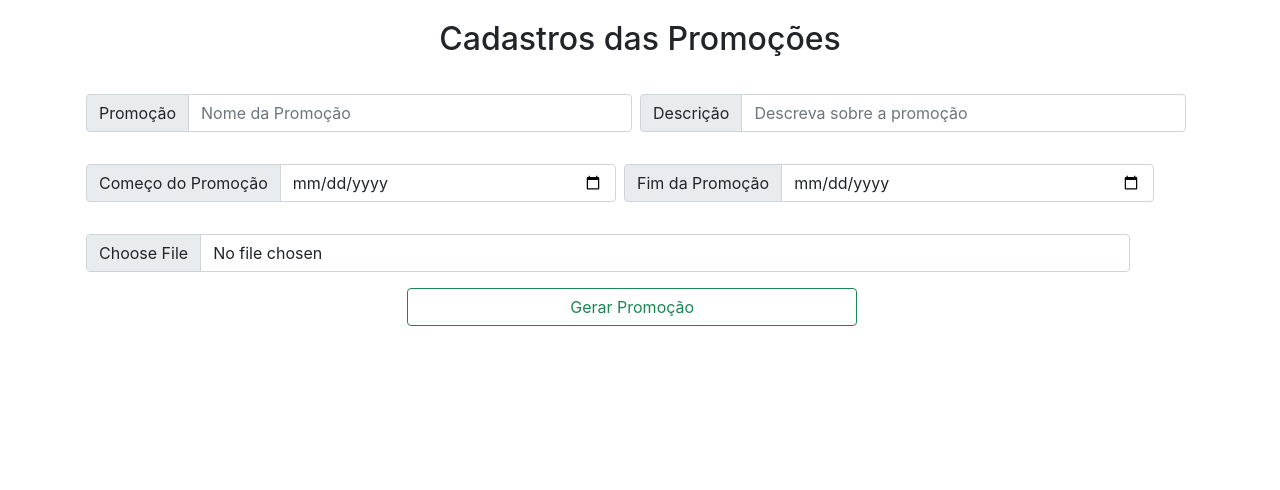
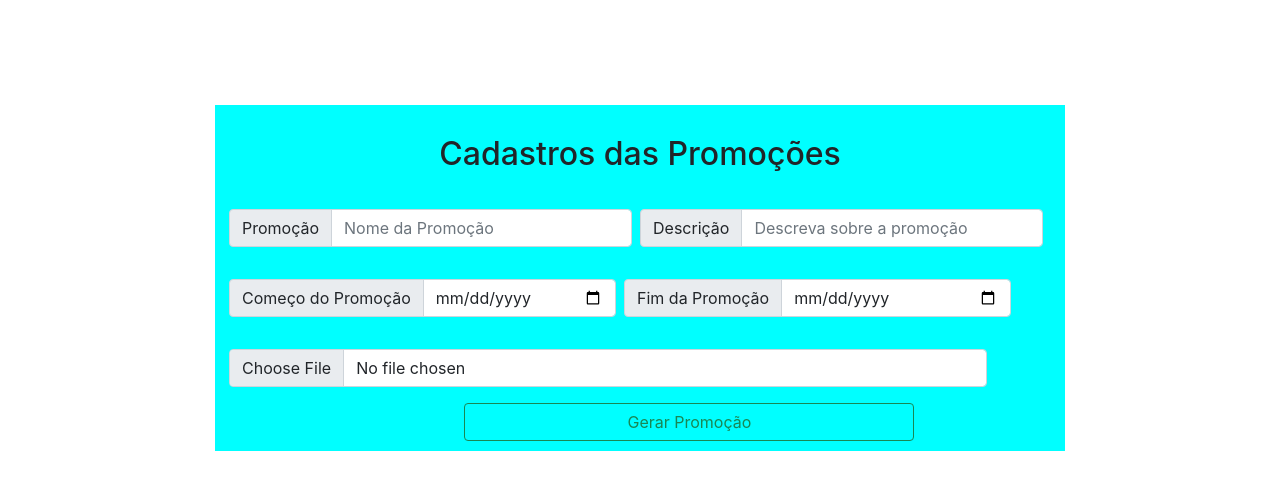
Before and after one commit to felipefugimoto/RadioBC, a PHP site: page /cadastro.php in a window 1280 px wide. Shown: the top 490 px of the page. Run offline with PHP 8.4, Linux system fonts and the light colour scheme.

Commit message:
estilando  o continer-cad

```diff
--- a/css/cadastros.css
+++ b/css/cadastros.css
@@ -1,3 +1,9 @@
+.container-cad{
+    width: 850px;
+    background-color: aqua;
+    margin-top: 105px;
+    padding: 10px;
+}
 .titulo-h2{
     margin: 20px 0px;
     text-align: center;
```
